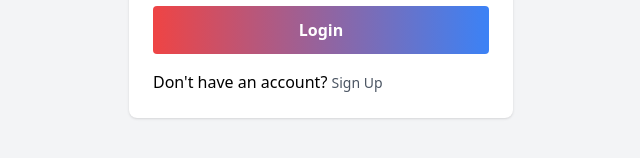
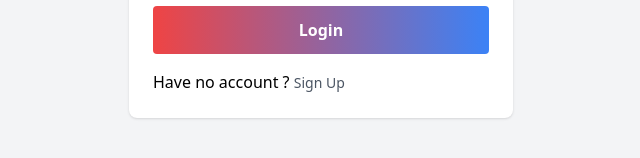
Before and after one commit to totimehjames123/ChatAppWithMERN, a React (Create React App) app in the folder client/: page /login in a window 1280 px wide. Shown: the part 522-680 px from the top of the page, without its empty margins (319-959 px from the left). Built offline with nearby package versions, Linux system fonts and the light colour scheme.

Commit message:
Update LoginPage.js

```diff
--- a/client/src/pages/LoginPage.js
+++ b/client/src/pages/LoginPage.js
@@ -87,7 +87,7 @@ function LoginPage() {
 
           </div>
           <div className='mt-4'>
-            <p>Don't have an account? <Link to="/signup" className="text-sm text-gray-600 hover:underline">Sign Up</Link></p>
+            <p>Have no account ? <Link to="/signup" className="text-sm text-gray-600 hover:underline">Sign Up</Link></p>
           </div>
         </form>
       </div>
```
